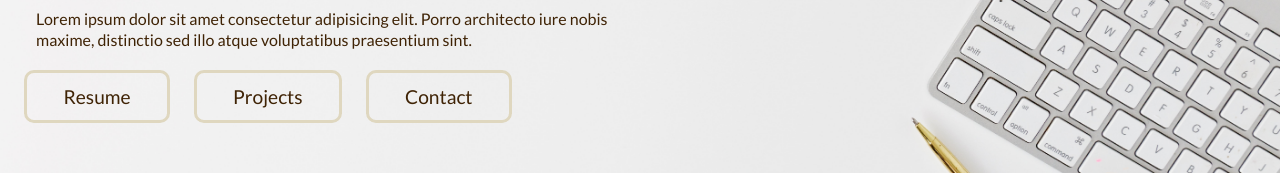
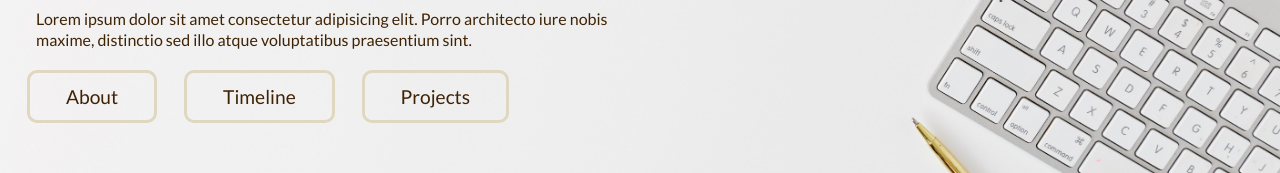
Before and after one commit to Eloquent-rose/Keerthana-Portfolio, a plain HTML site: page index.html in a window 1280 px wide. Shown: the part 395-568 px from the top of the page. Drawn offline with Linux system fonts and the light colour scheme.

Commit message:
fix: Renamed Buttons in homepage

```diff
--- a/index.html
+++ b/index.html
@@ -7,7 +7,7 @@
 
     <link rel="stylesheet" href="./Assets/utility.css">
     <link rel="stylesheet" href="./Assets/index.css">
-    <link rel="stylesheet" href="./Assets/resume.css">
+    <link rel="stylesheet" href="./Assets/About.css">
 </head>
 <body>
 
@@ -18,9 +18,9 @@
             <p class="details">Lorem ipsum dolor sit amet consectetur adipisicing elit. Porro architecto iure nobis maxime, distinctio sed illo atque voluptatibus praesentium sint.</p>
 
             <div class="button-group">
-                <a class="button-primary" href="./resume.html">Resume</a>
-                <a class="button-primary" href="./project.html">Projects</a>
-                <a class="button-primary" href="./contact.html">Contact</a>
+                <a class="button-primary" href="./About.html">About</a>
+                <a class="button-primary" href="./Timeline.html">Timeline</a>
+                <a class="button-primary" href="./Projects.html">Projects</a>
             </div>
         </div>
     </header>
```
